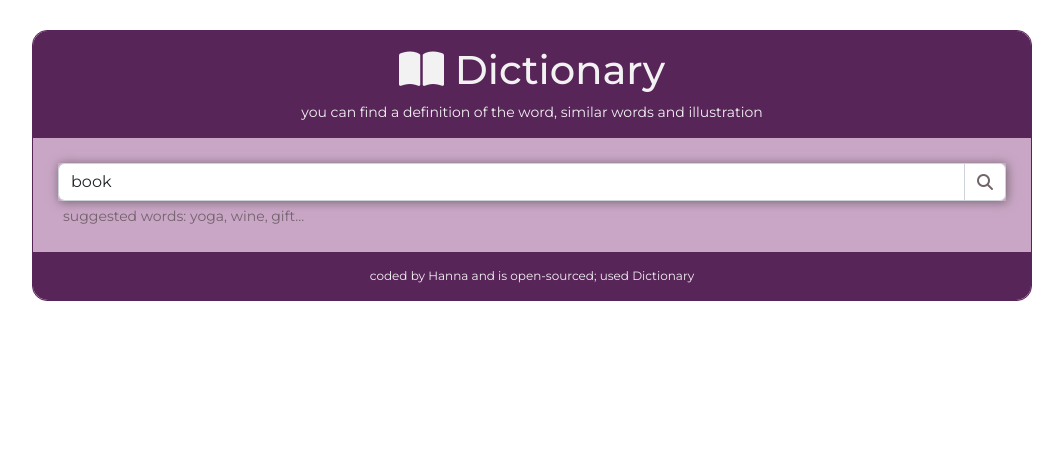
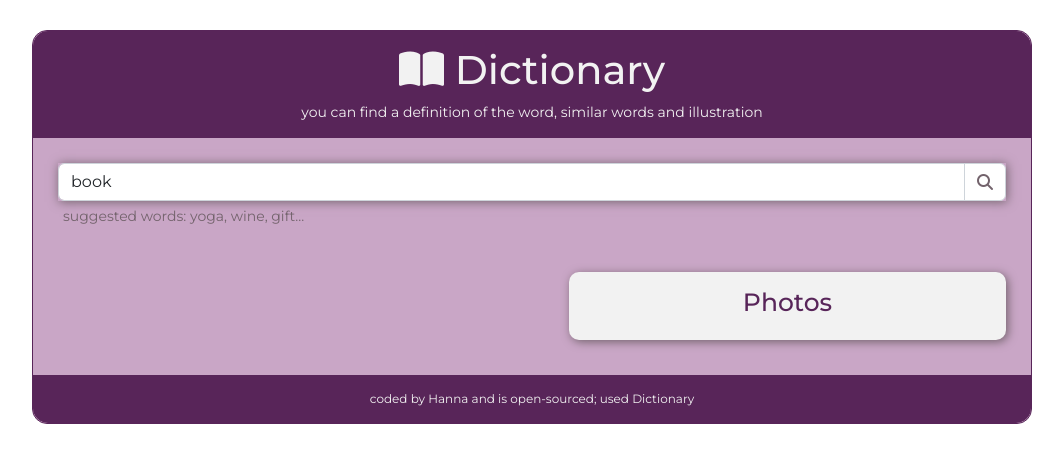
Before and after one commit to boxdigi/dictionary-project, a React (Create React App) app: page / in a window 1280 px wide. Shown: the top 462 px of the page, without its empty margins (108-1171 px from the left). Built offline with nearby package versions, Linux system fonts and the light colour scheme; no server answers.

Commit message:
added Pexels API & new component Photos

```diff
--- a/package.json
+++ b/package.json
@@ -6,11 +6,11 @@
     "@testing-library/jest-dom": "^5.16.5",
     "@testing-library/react": "^13.4.0",
     "@testing-library/user-event": "^13.5.0",
-    "axios": "^1.1.2",
+    "axios": "^1.1.3",
     "bootstrap": "^5.2.2",
     "react": "^18.2.0",
     "react-dom": "^18.2.0",
-    "react-scripts": "5.0.1",
+    "react-scripts": "^5.0.1",
     "web-vitals": "^2.1.4"
   },
   "scripts": {
--- a/src/Components.css
+++ b/src/Components.css
@@ -28,7 +28,8 @@
   margin: 10px 0;
 }
 
-.Meaning h4 {
+.Meaning h4,
+.Photos h4 {
   font-size: 25px;
   color: #582559;
 }
@@ -51,6 +52,7 @@
 .Synonyms {
   margin: 10px 0;
   font-size: 16px;
+  font-weight: 500;
 }
 
 .Synonyms .main {
--- a/src/Dictionary.js
+++ b/src/Dictionary.js
@@ -1,17 +1,29 @@
 import React, { useState } from "react";
 import axios from "axios";
 import Results from "./Results";
+import Photos from "./Photos";
+import Phonetic from "./Phonetic";
 
 export default function Dictionary(props) {
   let [keyword, setKeyword] = useState(props.defaultKeyword);
   let [results, setResults] = useState(null);
   let [loaded, setLoaded] = useState(false);
+  let [photos, setPhotos] = useState(null);
 
   function search() {
     let apiUrl = `https://api.dictionaryapi.dev/api/v2/entries/en/${keyword}`
     axios.get(apiUrl).then(handleResponse, function () {
       alert("😨 Oops, we coudn't found the requested word. Please try again or ask Google");
     });
+    const pexelKey = "563492ad6f917000010000013c59b8e3422048228da8aeac56da87f1";
+    let headers = { Authorization: `Bearer ${pexelKey}` };
+    let pexelsApiUrl = `https://api.pexels.com/v1/search?query=${keyword}&per_page=1`;
+    axios.get(pexelsApiUrl, { headers: headers }).then(handlePexelResponse);
+  }
+
+  function handlePexelResponse(response) {
+    console.log(response.data);
+    setPhotos(response.data.photos);
   }
 
   function handleSubmit(event) {
@@ -25,6 +37,7 @@ export default function Dictionary(props) {
   }
 
   function handleResponse(response) {
+    console.log(response.data);
     setResults(response.data[0]);
   }
 
@@ -49,7 +62,16 @@ export default function Dictionary(props) {
             suggested words: yoga, wine, gift...
           </div>
         </form>
-        <Results results={results} />
+        <div className="row">
+          <div className="col-6">
+            <Results results={results} />
+          </div>
+          <div className="col-6">
+            <section>
+              <Photos photos={photos} />
+            </section>
+          </div>
+        </div>
       </div>
     )
   } else {
--- a/src/Meaning.js
+++ b/src/Meaning.js
@@ -8,6 +8,7 @@ export default function Meaning(props) {
     <div className="Meaning">
       <h4>{props.meaning.partOfSpeech}</h4>
       {props.meaning.definitions.map(function (definition, index) {
+        if (index < 5) {
           return (
             <div className="index-definition" key={index}>
               <span className="definition">{definition.definition}</span>
@@ -15,6 +16,7 @@ export default function Meaning(props) {
               <Example example={definition.example} />
             </div>
           )
+        } else { return null }
       })}
       <Synonyms synonyms={props.meaning.synonyms} />
     </div>
--- /dev/null
+++ b/src/Photos.js
@@ -0,0 +1,9 @@
+import React from "react";
+
+export default function Photos(props) {
+  return (
+    <div className="Photos">
+      <h4>Photos</h4>
+    </div>
+  )
+}
```
Also changed, not shown: 1 other file (tests, documents, lock files or other folders). Lines whose indentation alone changed are shown as unchanged.
